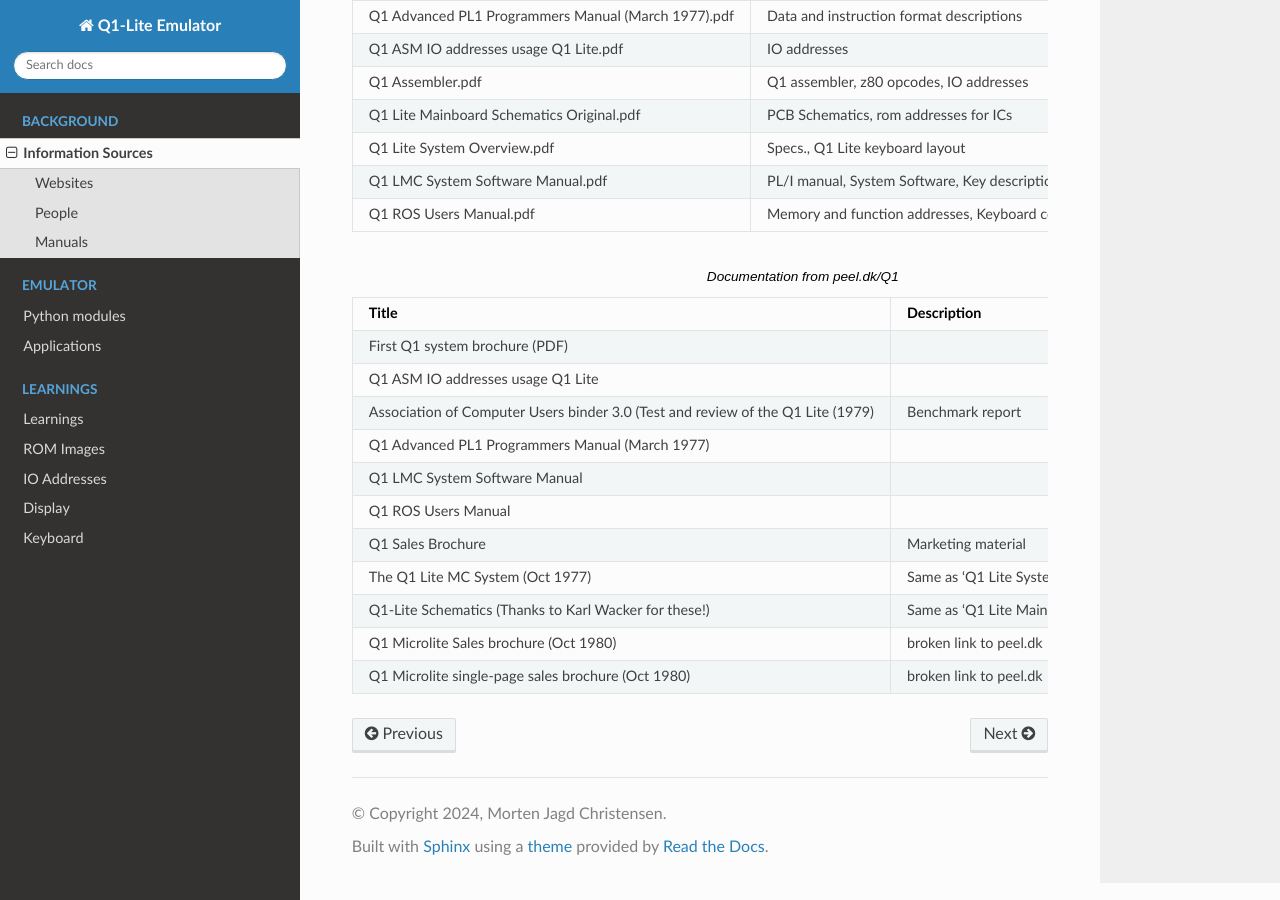
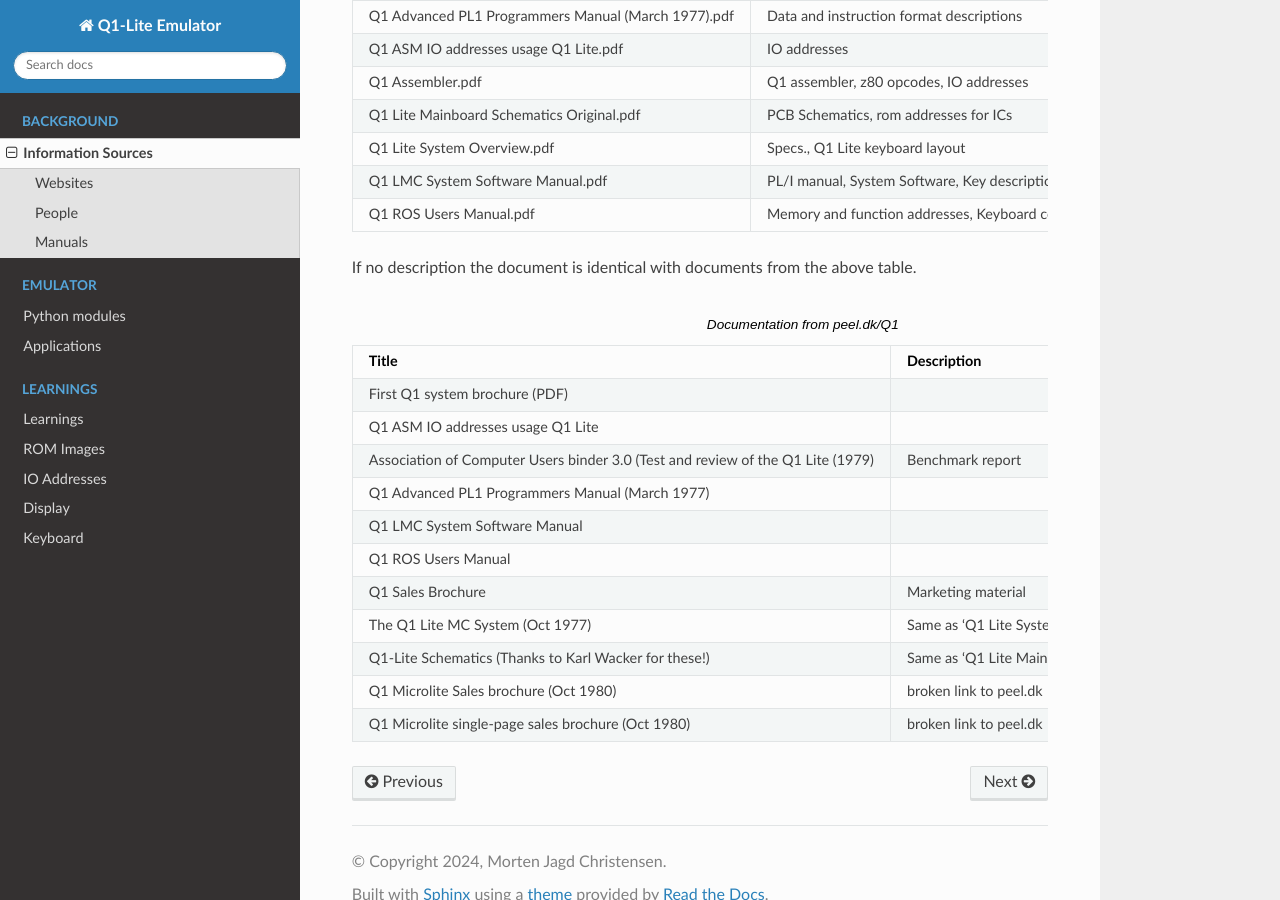
Before and after one commit to mortenjc/Q1, a Sphinx documentation site: the page built from docs/source/information.rst, in a window 1280 px wide and 900 px high, scrolled down 724 px. Built offline with Sphinx 7.4.7 and the Read the Docs theme 2.0.0, drawn with Linux system fonts in a browser that asks for light colours; pages that are not in the unit, such as notebooks, are missing from menus.

Commit message:
docs added document description

```diff
--- a/docs/source/information.rst
+++ b/docs/source/information.rst
@@ -47,6 +47,8 @@
    * - Q1 ROS Users Manual.pdf
      - Memory and function addresses, Keyboard codes, disk module, record format
 
+If no description the document is identical with documents from the above table.
+
 .. list-table:: Documentation from peel.dk/Q1
   :header-rows: 1
 
```
